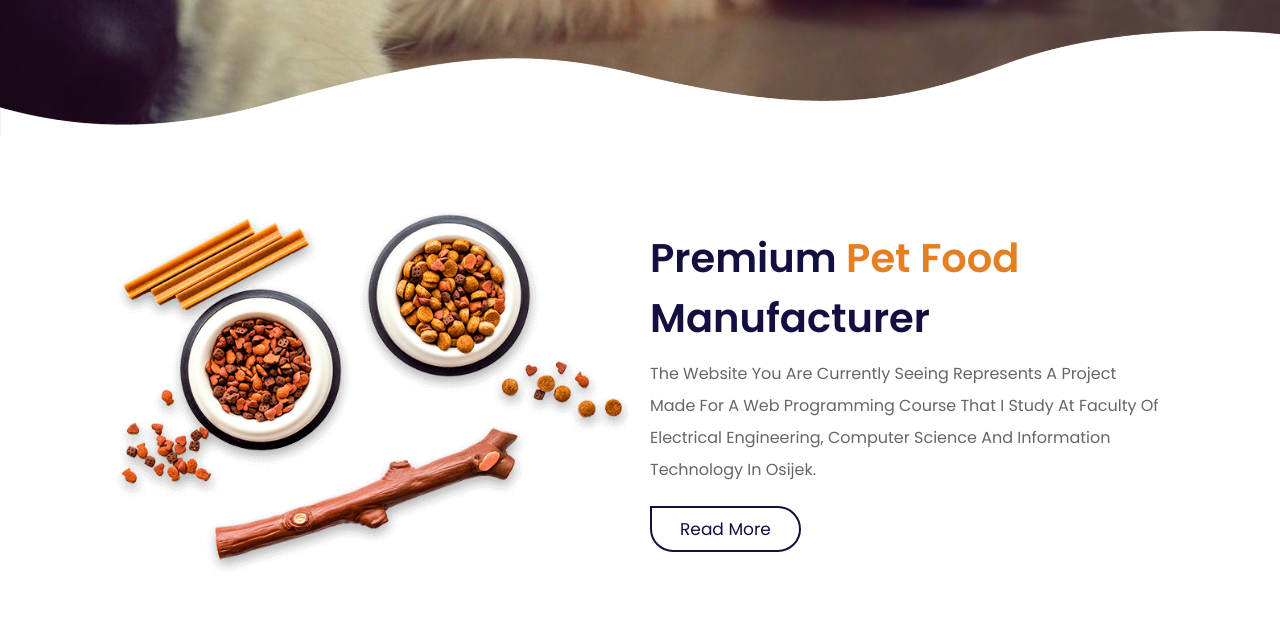
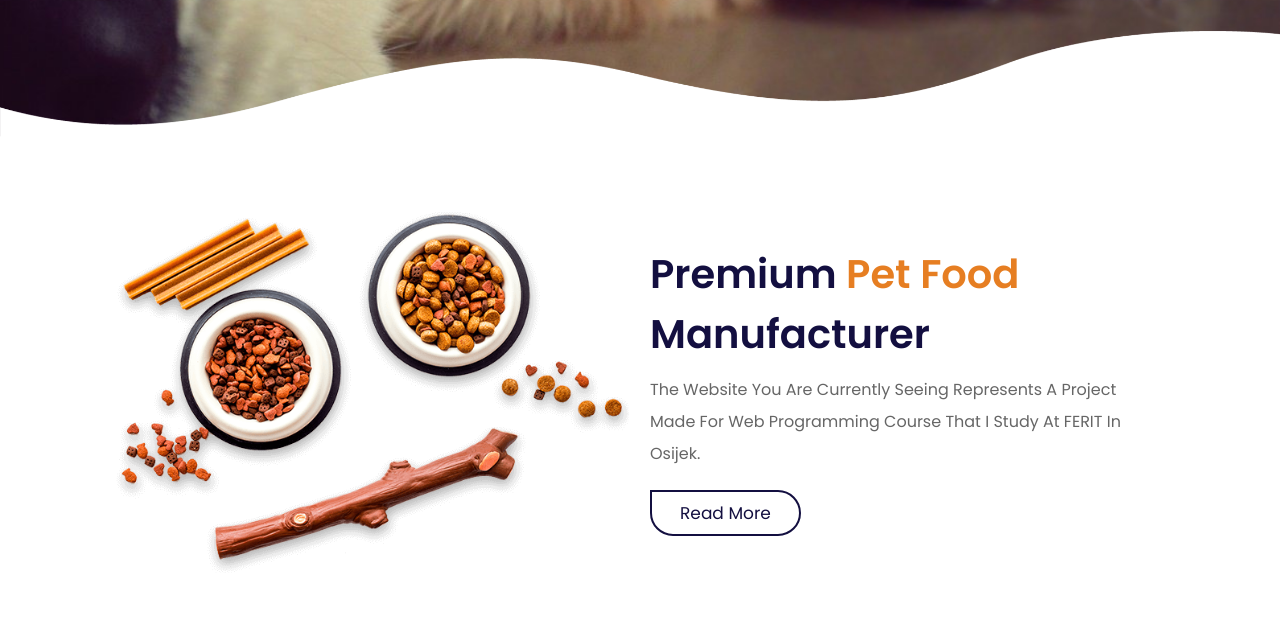
Before and after one commit to laurakciic/PetServiceShop_website, a PHP site: page /main.html in a window 1280 px wide. Shown: the part 649-1283 px from the top of the page. Run offline with PHP 8.4, Linux system fonts and the light colour scheme.

Commit message:
some links and comments

```diff
--- a/css/style.css
+++ b/css/style.css
@@ -105,8 +105,8 @@ section {
       -ms-flex-pack: justify;
           justify-content: space-between;
   padding: 2rem 9%;
-  -webkit-box-shadow: 0 0.5rem 1rem rgba(0, 0, 0, 0.1);
-          box-shadow: 0 0.5rem 1rem rgba(0, 0, 0, 0.1);
+  -webkit-box-shadow: 0 0.5rem 1.5rem rgba(0, 0, 0, 0.1);
+          box-shadow: 0 0.5rem 1.5rem rgba(0, 0, 0, 0.1);
   position: fixed;
   top: 0;
   left: 0;
@@ -159,8 +159,8 @@ section {
   width: 35rem;
   border-radius: 1rem;
   background: #fff;
-  -webkit-box-shadow: 0 0.5rem 1rem rgba(0, 0, 0, 0.1);
-          box-shadow: 0 0.5rem 1rem rgba(0, 0, 0, 0.1);
+  -webkit-box-shadow: 0 0.5rem 1.5rem rgba(0, 0, 0, 0.1);
+          box-shadow: 0 0.5rem 1.5rem rgba(0, 0, 0, 0.1);
   padding: 2rem;
   display: none;
 }
--- a/css/style.scss
+++ b/css/style.scss
@@ -2,12 +2,12 @@
 
 *{
     font-family: 'Poppins', sans-serif;
-    margin:0; padding:0;
+    margin: 0; padding: 0;
     box-sizing: border-box;
     outline: none; border: none;
     text-decoration: none;
     text-transform: capitalize;
-    transition: .2s linear;
+    transition: .2s linear;     // linear - specifies a transition effect with the same speed from start to end
 }
 
 $carrot-color: #e67e22;
@@ -16,8 +16,9 @@ $white: #fff;
 $light-color: #666;
 $light-bg: #eee;
 $border: .2rem solid $black;
-$box-shadow: 0 .5rem 1rem rgba(0,0,0,.1);
+$box-shadow: 0 .5rem 1.5rem rgba(0,0,0,.1);  // shadow effects around an element's frame
 
+// Flexible Box Layout Module, Grid Mixins library
 @mixin grid($val) {
     display: grid;
     grid-template-columns: repeat(auto-fit, minmax($val, 1f));
@@ -48,25 +49,25 @@ $box-shadow: 0 .5rem 1rem rgba(0,0,0,.1);
 
 html{
     font-size: 62.5%;
-    overflow-x: hidden;
-    scroll-behavior: smooth;
-    scroll-padding-top: 4rem;
+    overflow-x: hidden;         // content is clipped and no scrolling mechanism is provided
+    scroll-behavior: smooth;    // the scrolling box scrolls in a smooth fashion
+    scroll-padding-top: 4rem;   // target region for placing things in view of the user
 
-    &::-webkit-scrollbar{
+    &::-webkit-scrollbar{           // entire scrollbar
         width: 1rem;
     }
 
-    &::-webkit-scrollbar-track{
+    &::-webkit-scrollbar-track{     // draggable scrolling handle
         background: transparent;
     }
 
-    &::-webkit-scrollbar-thumb{
+    &::-webkit-scrollbar-thumb{     // progress bar of the scrollbar, where there is a gray bar on top of a white bar
         background: $carrot-color;
         border-radius: 5rem;
     }
 }
 
-section{
+section{    // represents a generic standalone section of a document, which doesn't have a more specific semantic element to represent it
     padding: 5rem 9%;
 }
 
@@ -115,7 +116,7 @@ section{
 
 .header{
     background: $white;
-    display: flex;
+    display: flex;                      // defines a flex container
     align-items: center;
     justify-content: space-between;
     padding: 2rem 9%;
--- a/main.html
+++ b/main.html
@@ -49,8 +49,6 @@
                 <a href="#">sign up</a>
             </div>
         </form>
-
-
     </header>
     <!-- header section end -->
 
@@ -76,7 +74,7 @@
 
         <div class="content">
             <h3>premium <span>pet food</span> manufacturer</h3>
-            <p>The website you are currently seeing represents a project made for a Web Programming course that I study at Faculty of Electrical Engineering, Computer Science and Information Technology in Osijek.</p>
+            <p>The website you are currently seeing represents a project made for Web Programming course that I study at FERIT in Osijek.</p>
             <a href="#" class="btn">read more</a>
         </div>
 
```
Also changed, not shown: README.md, 1 other file.
